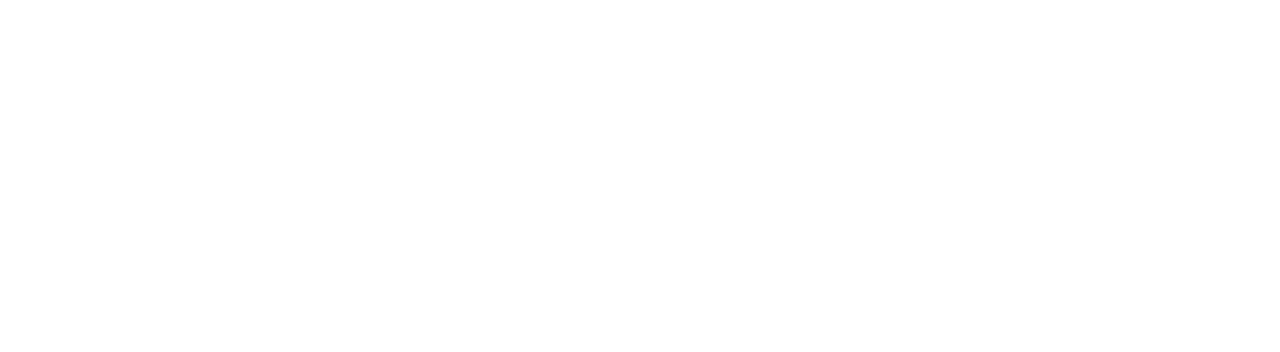
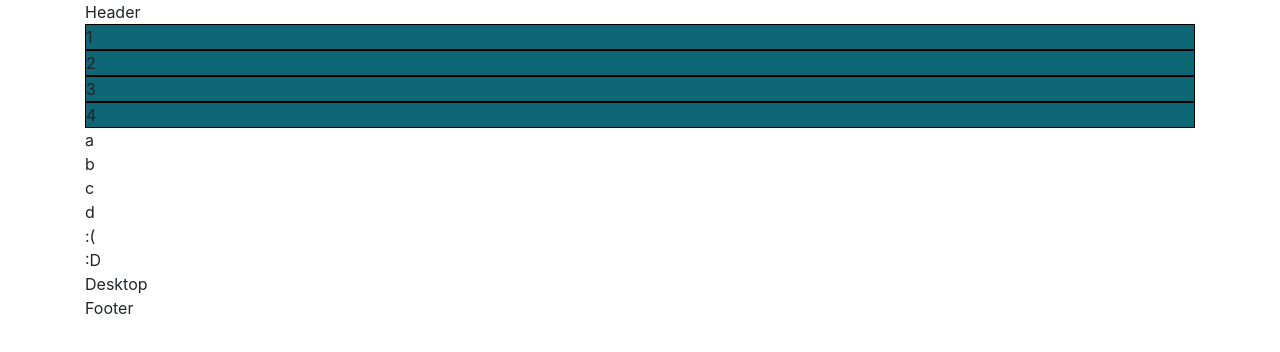
Before and after one commit to EricMunozFernandez/DISEN-O-DE-INTERFACES-WEB, a plain HTML site: page boostrap/Ejercicios Bootstrap 1-3 (maquetacion)/Ejercicio2/index.html in a window 1280 px wide. Drawn offline with nearby package versions, Linux system fonts and the light colour scheme.

Commit message:
inicio ejercicio2

```diff
--- /dev/null
+++ b/boostrap/Ejercicios Bootstrap 1-3 (maquetacion)/Ejercicio2/css/style.css
@@ -0,0 +1,7 @@
+.numero{
+    background-color: #0f6674;
+    border: 1px solid black;
+}
+.letra{
+
+}
--- a/boostrap/Ejercicios Bootstrap 1-3 (maquetacion)/Ejercicio2/index.html
+++ b/boostrap/Ejercicios Bootstrap 1-3 (maquetacion)/Ejercicio2/index.html
@@ -5,10 +5,31 @@
 	<title>Actividad2</title>
 	<meta name="viewport" content="width=device-width, user-scalable=no, initial-scale=1.0, maximum-scale=1.0, minimum-scale=1.0">
 	<!-- Latest compiled and minified CSS -->
-	<link rel="stylesheet" href="https://maxcdn.bootstrapcdn.com/bootstrap/3.3.1/css/bootstrap.min.css">
+	<link rel="stylesheet" href="https://stackpath.bootstrapcdn.com/bootstrap/4.4.1/css/bootstrap.min.css" integrity="sha384-Vkoo8x4CGsO3+Hhxv8T/Q5PaXtkKtu6ug5TOeNV6gBiFeWPGFN9MuhOf23Q9Ifjh" crossorigin="anonymous">
+	<link rel="stylesheet" href="css/style.css">
 </head>
 <body>
-
+	<div class="container">
+		<header class="header">Header</header>
+		<div>
+			<div class="numero">1</div>
+			<div class="numero">2</div>
+			<div class="numero">3</div>
+			<div class="numero">4</div>
+		</div>
+		<div>
+			<div class="letra">a</div>
+			<div class="letra">b</div>
+			<div class="letra">c</div>
+			<div class="letra">d</div>
+		</div>
+		<div>
+			<div class="cara">:(</div>
+			<div class="cara">:D</div>
+		</div>
+		<div class="desktop">Desktop</div>
+		<footer class="footer">Footer</footer>
+	</div>
 	<script src="js/jquery.js"></script>
 	<script src="https://maxcdn.bootstrapcdn.com/bootstrap/3.3.1/js/bootstrap.min.js"></script>
 </body>
```
